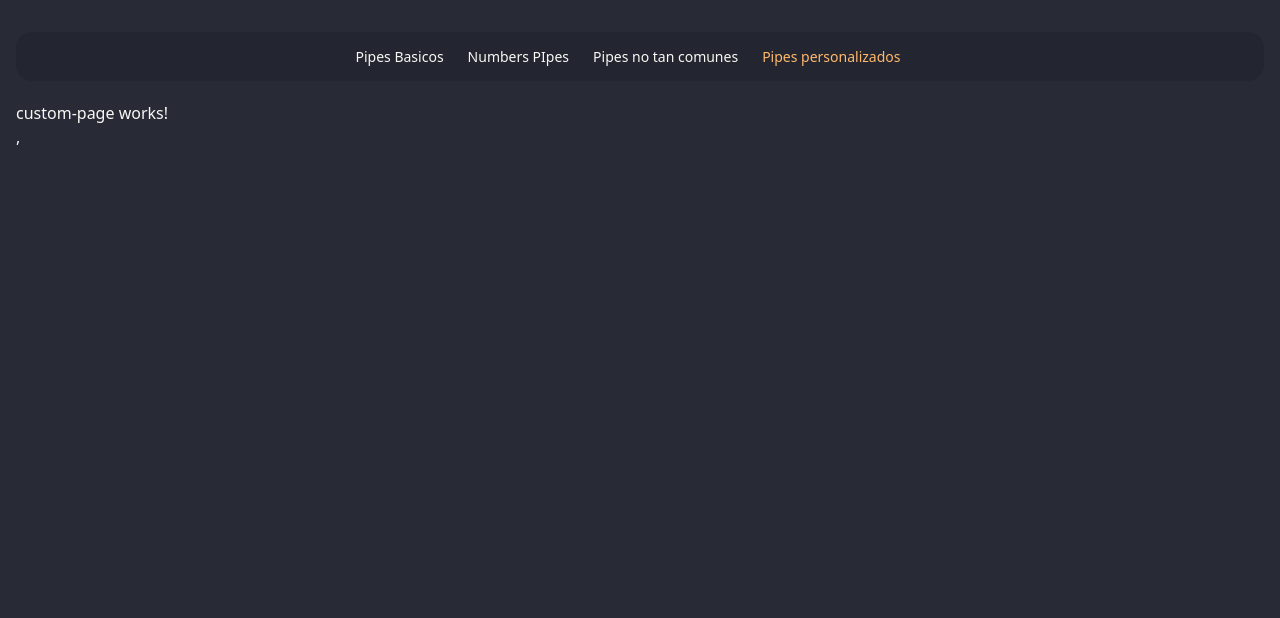
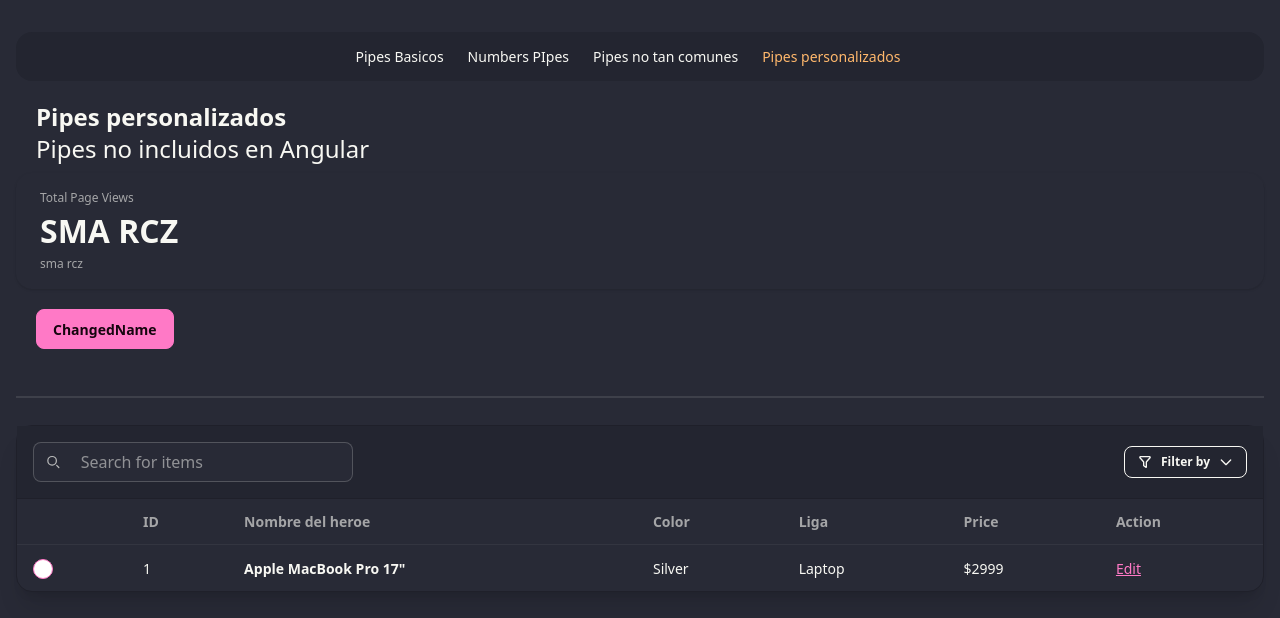
Before and after one commit to seiku2000/pipesAngular, an Angular app: page /custom in a window 1280 px wide. Shown: the top 618 px of the page. Built offline with nearby package versions, Linux system fonts and the light colour scheme.

Commit message:
Agregando tabla

```diff
--- /dev/null
+++ b/src/app/data/hero.data.ts
@@ -0,0 +1,180 @@
+import { Color, Creator, Hero } from "../models/hero.interface";
+
+// Start of Selection
+export const heroes: Hero[] = [
+    {
+        id: 1,
+        name: 'Superman',
+        canFly: true,
+        color: Color.blue,
+        creator: Creator.DC,
+    },
+    {
+        id: 2,
+        name: 'Batman',
+        canFly: false,
+        color: Color.black,
+        creator: Creator.DC,
+    },
+    {
+        id: 3,
+        name: 'Robin',
+        canFly: false,
+        color: Color.green,
+        creator: Creator.DC,
+    },
+    {
+        id: 4,
+        name: 'Daredevil',
+        canFly: false,
+        color: Color.red,
+        creator: Creator.Marvel,
+    },
+    {
+        id: 5,
+        name: 'Linterna Verde',
+        canFly: true,
+        color: Color.green,
+        creator: Creator.DC,
+    },
+    {
+        id: 6,
+        name: 'Aquaman',
+        canFly: false,
+        color: Color.blue,
+        creator: Creator.DC,
+    },
+    {
+        id: 7,
+        name: 'Flash',
+        canFly: false,
+        color: Color.red,
+        creator: Creator.DC,
+    },
+    {
+        id: 8,
+        name: 'Wolverine',
+        canFly: false,
+        color: Color.red,
+        creator: Creator.Marvel,
+    },
+    {
+        id: 9,
+        name: 'Magneto',
+        canFly: false,
+        color: Color.red,
+        creator: Creator.Marvel,
+    },
+    {
+        id: 10,
+        name: 'Hulk',
+        canFly: false,
+        color: Color.green,
+        creator: Creator.Marvel,
+    },
+    {
+        id: 11,
+        name: 'Thor',
+        canFly: true,
+        color: Color.blue,
+        creator: Creator.Marvel,
+    },
+    {
+        id: 12,
+        name: 'Capitan America',
+        canFly: false,
+        color: Color.red,
+        creator: Creator.Marvel,
+    },
+    {
+        id: 13,
+        name: 'Ironman',
+        canFly: true,
+        color: Color.red,
+        creator: Creator.Marvel,
+    },
+    {
+        id: 14,
+        name: 'Spiderman',
+        canFly: false,
+        color: Color.red,
+        creator: Creator.Marvel,
+    },
+    {
+        id: 15,
+        name: 'Doctor Strange',
+        canFly: true,
+        color: Color.green,
+        creator: Creator.Marvel,
+    },
+    {
+        id: 16,
+        name: 'Capitan Marvel',
+        canFly: false,
+        color: Color.red,
+        creator: Creator.Marvel,
+    },
+    {
+        id: 17,
+        name: 'Antman',
+        canFly: false,
+        color: Color.red,
+        creator: Creator.Marvel,
+    },
+    {
+        id: 18,
+        name: 'Wasp',
+        canFly: true,
+        color: Color.red,
+        creator: Creator.Marvel,
+    },
+    {
+        id: 19,
+        name: 'Black Widow',
+        canFly: false,
+        color: Color.red,
+        creator: Creator.Marvel,
+    },
+    {
+        id: 20,
+        name: 'Black Panther',
+        canFly: false,
+        color: Color.black,
+        creator: Creator.Marvel,
+    },
+    {
+        id: 21,
+        name: 'Hawkeye',
+        canFly: false,
+        color: Color.red,
+        creator: Creator.Marvel,
+    },
+    {
+        id: 22,
+        name: 'Nightwing',
+        canFly: false,
+        color: Color.blue,
+        creator: Creator.DC,
+    },
+    {
+        id: 23,
+        name: 'Storm',
+        canFly: true,
+        color: Color.blue,
+        creator: Creator.Marvel,
+    },
+    {
+        id: 24,
+        name: 'Supergirl',
+        canFly: true,
+        color: Color.blue,
+        creator: Creator.DC,
+    },
+    {
+        id: 25,
+        name: 'Wonder Woman',
+        canFly: true,
+        color: Color.red,
+        creator: Creator.DC,
+    },
+];
--- /dev/null
+++ b/src/app/models/hero.interface.ts
@@ -0,0 +1,27 @@
+
+export enum Color {
+    red,
+    black,
+    blue,
+    green,
+}
+
+export enum Creator {
+    DC,
+    Marvel,
+}
+
+export interface Hero {
+    id: number;
+    name: string;
+    canFly: boolean;
+    color: Color;
+    creator: Creator;
+}
+
+export const ColorMap = {
+    [Color.red]: '#E57373',
+    [Color.black]: '#424242',
+    [Color.blue]: '#64B5F6',
+    [Color.green]: '#81C784',
+};
--- a/src/app/pages/custom-page/custom-page.html
+++ b/src/app/pages/custom-page/custom-page.html
@@ -1 +1,96 @@
-<p>custom-page works!</p>,
+<section class="mx-5 mb-2">
+    <h1 class="text-2xl font-bold"> Pipes personalizados</h1>
+    <h3 class="text-2xl font-thin"> Pipes no incluidos en Angular</h3>
+</section>
+
+<div class="flex flex-col  ">
+    <div class="stats shadow">
+        <div class="stat">
+            <div class="stat-title">Total Page Views</div>
+            <div class="stat-value">{{name() | toogleCase:isUpperCase()}}</div>
+            <div class="stat-desc">{{name()}}</div>
+        </div>
+
+
+    </div>
+    <div class="flex justify-start m-5">
+        <button (click)="onChangedName() " class="btn btn-primary w-auto">ChangedName</button>
+    </div>
+
+</div>
+<div class="divider my-5"></div>
+
+
+
+<div class="rounded-box border border-base-300 bg-base-100 shadow-xl">
+    <div class="p-4 flex items-center justify-between gap-4 bg-base-200 border-b border-base-300 flex-wrap">
+        <!-- Buscador DaisyUI -->
+        <label class="input input-bordered flex items-center gap-2 w-full max-w-xs bg-base-100">
+            <svg class="w-4 h-4 opacity-70" aria-hidden="true" xmlns="http://www.w3.org/2000/svg" fill="none"
+                viewBox="0 0 24 24" stroke="currentColor">
+                <path stroke-linecap="round" stroke-linejoin="round" stroke-width="2"
+                    d="m21 21-3.5-3.5M17 10a7 7 0 1 1-14 0 7 7 0 0 1 14 0Z" />
+            </svg>
+            <input type="text" class="grow" placeholder="Search for items" />
+        </label>
+
+        <!-- Dropdown DaisyUI -->
+        <div class="dropdown dropdown-end">
+            <div tabindex="0" role="button" class="btn btn-outline btn-sm gap-2">
+                <svg class="w-4 h-4" aria-hidden="true" xmlns="http://www.w3.org/2000/svg" fill="none"
+                    viewBox="0 0 24 24" stroke="currentColor">
+                    <path stroke-linecap="round" stroke-width="2"
+                        d="M18.796 4H5.204a1 1 0 0 0-.753 1.659l5.302 6.058a1 1 0 0 1 .247.659v4.874a.5.5 0 0 0 .2.4l3 2.25a.5.5 0 0 0 .8-.4v-7.124a1 1 0 0 1 .247-.659l5.302-6.059c.566-.646.106-1.658-.753-1.658Z" />
+                </svg>
+                Filter by
+                <svg class="w-4 h-4" aria-hidden="true" xmlns="http://www.w3.org/2000/svg" fill="none"
+                    viewBox="0 0 24 24" stroke="currentColor">
+                    <path stroke-linecap="round" stroke-linejoin="round" stroke-width="2" d="m19 9-7 7-7-7" />
+                </svg>
+            </div>
+            <ul tabindex="0"
+                class="dropdown-content menu bg-base-200 rounded-box z-10 w-40 p-2 shadow-lg border border-base-300 mt-1">
+                <li><a>Color</a></li>
+                <li><a>Category</a></li>
+                <li><a>Price</a></li>
+            </ul>
+        </div>
+    </div>
+
+    <!-- Tabla DaisyUI envuelta en overflow-x-auto exclusivo para la tabla -->
+    <div class="overflow-x-auto">
+        <table class="table table-zebra w-full">
+            <thead>
+                <tr>
+                    <th></th>
+                    <th>ID</th>
+                    <th>Nombre del heroe</th>
+                    <th>Color</th>
+                    <th>Liga</th>
+                    <th>Price</th>
+                    <th>Action</th>
+                </tr>
+            </thead>
+            <tbody>
+                <tr class="hover">
+                    <td>
+                        <label>
+                            <input type="checkbox" class="checkbox checkbox-primary checkbox-sm" />
+                        </label>
+                    </td>
+                    <td>1</td>
+                    <td class="font-bold text-base-content">
+                        Apple MacBook Pro 17"
+                    </td>
+                    <td>Silver</td>
+                    <td>Laptop</td>
+                    <td>$2999</td>
+                    <td>
+                        <a href="#" class="link link-primary font-medium">Edit</a>
+                    </td>
+                </tr>
+
+            </tbody>
+        </table>
+    </div>
+</div>
--- a/src/app/pages/custom-page/custom-page.ts
+++ b/src/app/pages/custom-page/custom-page.ts
@@ -1,11 +1,27 @@
-import { ChangeDetectionStrategy, Component } from '@angular/core';
+import { ChangeDetectionStrategy, Component, OnInit, signal } from '@angular/core';
+import { ToogleCasePipe } from '../../pipes/toogle-case.pipe';
+import { initFlowbite } from 'flowbite';
+import { heroes } from '../../data/hero.data';
 
 @Component({
   selector: 'app-custom-page',
-  imports: [],
+  imports: [ToogleCasePipe],
   templateUrl: './custom-page.html',
   changeDetection: ChangeDetectionStrategy.Eager,
 })
-export default class CustomPage {
+export default class CustomPage implements OnInit {
+  public name = signal('sma rcz');
+  public isUpperCase = signal(true);
+
+  ngOnInit(): void {
+    initFlowbite();
+  }
+
+  onChangedName() {
+    this.isUpperCase.update(value => !value);
+  }
+
+
+  public hero = signal(heroes)
 
 }
--- a/src/app/pages/uncommon-page/uncommon-page.html
+++ b/src/app/pages/uncommon-page/uncommon-page.html
@@ -88,12 +88,23 @@
 
     <app-card title="AsynPromise Pipe">
         <p>{{promisevalue | async}}</p>
-
+        <!--El as es para asignar el valor de la promesa a una variable y poder utilizarlo en el if y else-->
         @if (promisevalue | async; as value) {
         <p class="text-primary">{{value}}</p>
         }@else {
-        <p class="text-warnings">El valor esta esperando</p>
+        <p class="text-warnings">El valor esta esperando</p>[]
         }
+
+        <h1>Observable</h1>
+        @if (myObservable | async; as value){
+        <p>{{value}}</p>
+        }@else {
+        <p>cargando valores...</p>
+        }
+
+    </app-card>
+    |
+    <app-card title="AsynPipe observable">
 
     </app-card>
 
--- a/src/app/pages/uncommon-page/uncommon-page.ts
+++ b/src/app/pages/uncommon-page/uncommon-page.ts
@@ -2,6 +2,7 @@ import { ChangeDetectionStrategy, Component, OnInit, signal } from '@angular/cor
 import { CardComponent } from "../../components/card.component/card.component";
 import { AsyncPipe, I18nPluralPipe, I18nSelectPipe, JsonPipe, KeyValuePipe, LowerCasePipe, SlicePipe, TitleCasePipe, UpperCasePipe } from '@angular/common';
 import { initFlowbite } from 'flowbite';
+import { interval, tap } from 'rxjs';
 
 const client1 = {
   name: 'sma',
@@ -43,7 +44,7 @@ const client2 = {
 export default class UncommonPage implements OnInit {
 
   public client = signal(client1);
-
+  //
   ngOnInit(): void {
     initFlowbite()
   }
@@ -54,7 +55,7 @@ export default class UncommonPage implements OnInit {
     male: 'invitarlo',
     female: 'invitarla',
   }
-
+  //funcion que cambia el cliente
   public onChangedClient() {
     if (this.client() === client1) {
       this.client.set(client2);
@@ -65,7 +66,7 @@ export default class UncommonPage implements OnInit {
 
   }
 
-  //I18nPluralPipe plural
+  //I18nPluralPipe plural este pipe es para trabajar con diferentes cambios como pais ,genero etc
 
   public clients = signal([
     'maria',
@@ -79,7 +80,7 @@ export default class UncommonPage implements OnInit {
     'Marcos',
   ]);
 
-  //esta es para el plural
+  //esta es para el plural  con el # se toma el valor de la propiedad que se va a evaluar
   public clientsMap = signal({
     '=0': 'en la fila de invitados',
     '=1': 'un invitado esperando',
@@ -96,11 +97,11 @@ export default class UncommonPage implements OnInit {
   });
 
 
-
+  //AsyncPipe muestra el valor de una promesa o observable
   promisevalue: Promise<string> = new Promise((resolve, rejec) => {
     setTimeout(() => {
-      //resolve('tenemos un valor resuelto');
-      rejec('tenemos un error');
+      resolve('tenemos un valor resuelto');
+      // rejec('tenemos un error');
       console.log('llamada completada');
     }, 3000);
   });
@@ -122,4 +123,11 @@ export default class UncommonPage implements OnInit {
   }
 
 
+  myObservable = interval(2000).pipe(
+    tap((value) => {
+      console.log('mi observale, value:', value);
+    })
+  )
+
+
 }
--- /dev/null
+++ b/src/app/pipes/toogle-case.pipe.ts
@@ -0,0 +1,11 @@
+import { Pipe, PipeTransform } from '@angular/core';
+
+@Pipe({
+    name: 'toogleCase'
+})
+//piepetrasform sirve para transformar datos antes de mostrarlos en el html
+export class ToogleCasePipe implements PipeTransform {
+    transform(value: string, toupper: boolean = false): string {
+        return toupper ? value.toUpperCase() : value.toLowerCase();
+    }
+}
```
